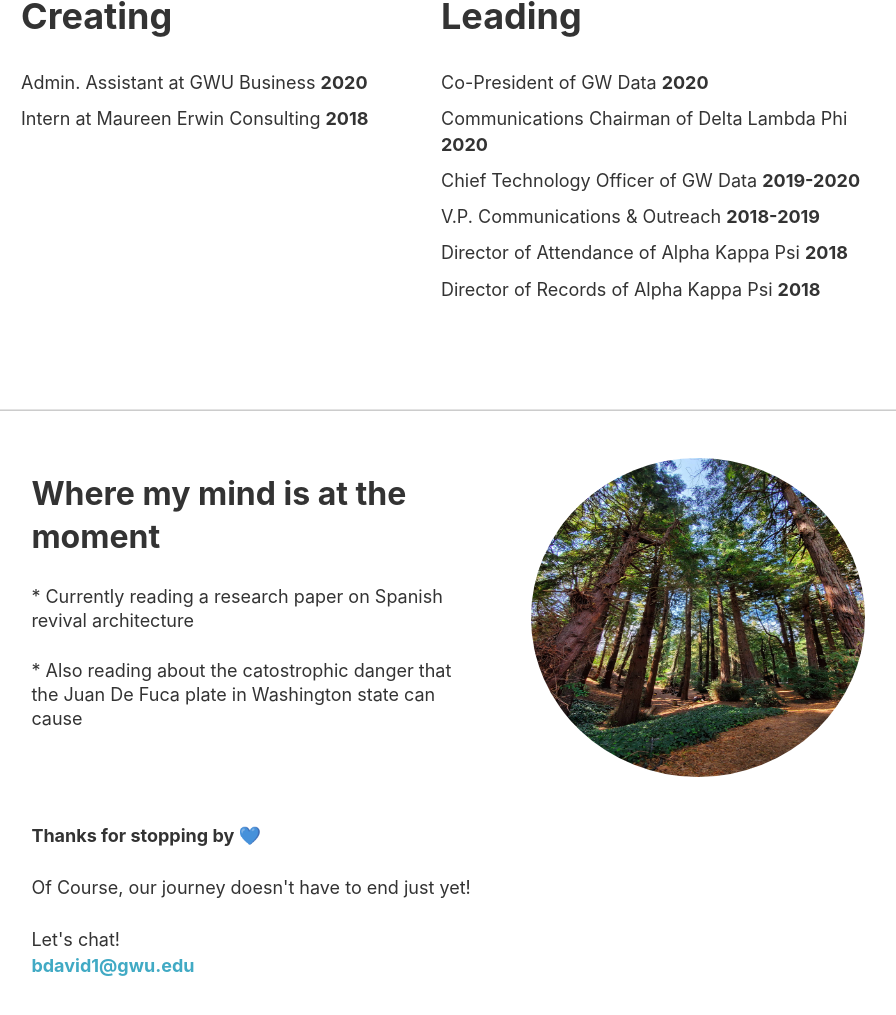
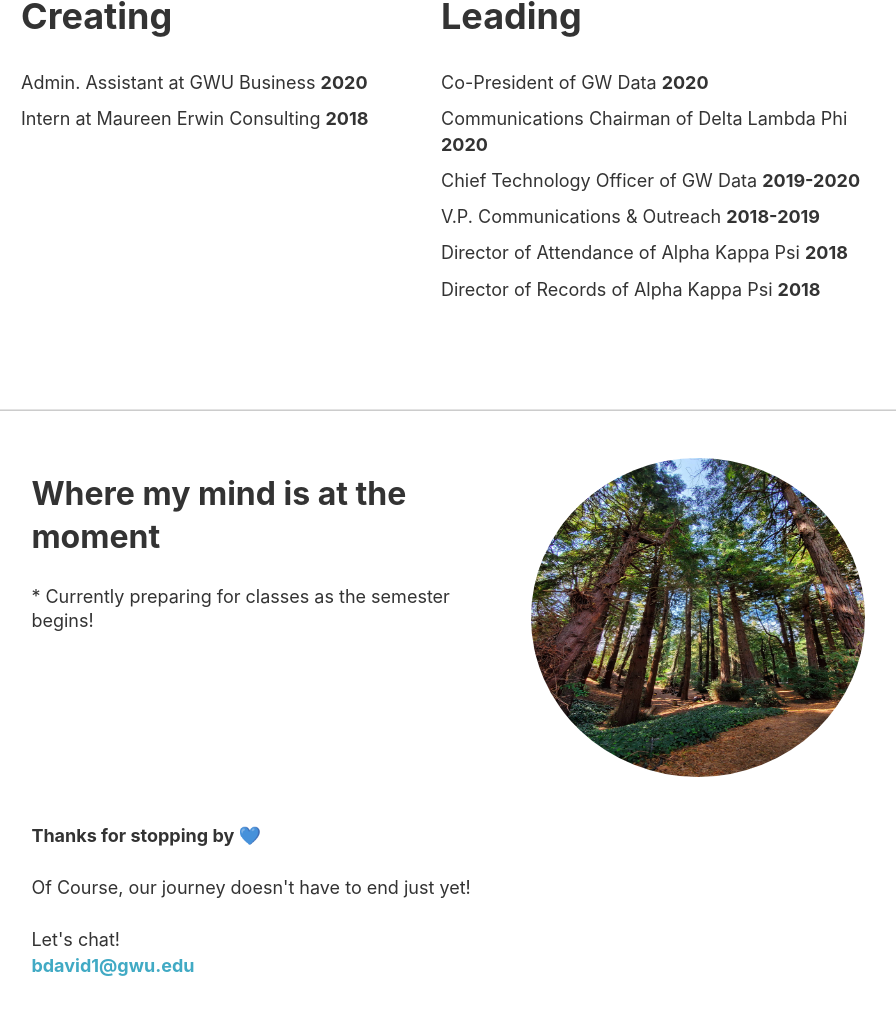
Before and after one commit to xbriandavid/myportfolio, a Gatsby site: page /about in a window 1280 px wide. Shown: the part 1377-2392 px from the top of the page, without its empty margins (199-1095 px from the left). Built offline with nearby package versions, Linux system fonts and the light colour scheme; Gatsby itself is replaced by a stand-in of ours.

Commit message:
modified where my mind is

```diff
--- a/src/pages/about.js
+++ b/src/pages/about.js
@@ -94,14 +94,7 @@ const about = () => {
                                 fontSize:'18px',
                                 lineHeight:'134%',
                                 display:'block'}}>
-                        * Currently reading a research paper on Spanish revival architecture
-                    </p>
-                    <p style = {{fontFamily:'Inter',
-                                fontSize:'18px',
-                                lineHeight:'134%',
-                                display:'block'}}>
-                        * Also reading about the catostrophic danger that the Juan De Fuca plate in Washington state
-                        can cause
+                        * Currently preparing for classes as the semester begins!
                     </p>
                 </div>
                 <div id="ending-para">
```
